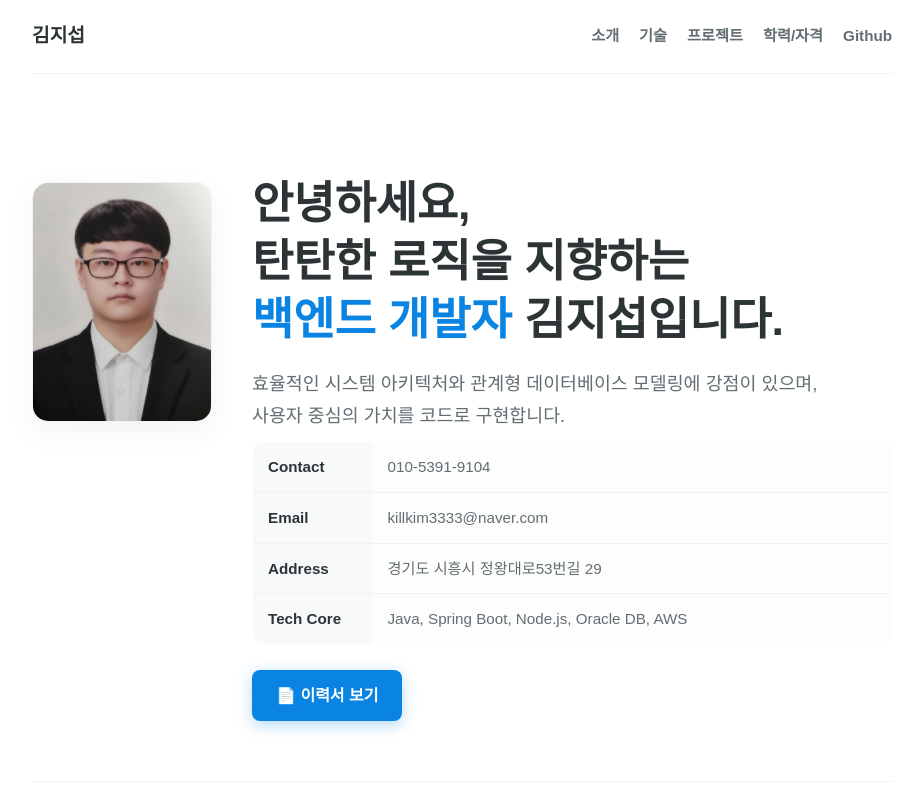
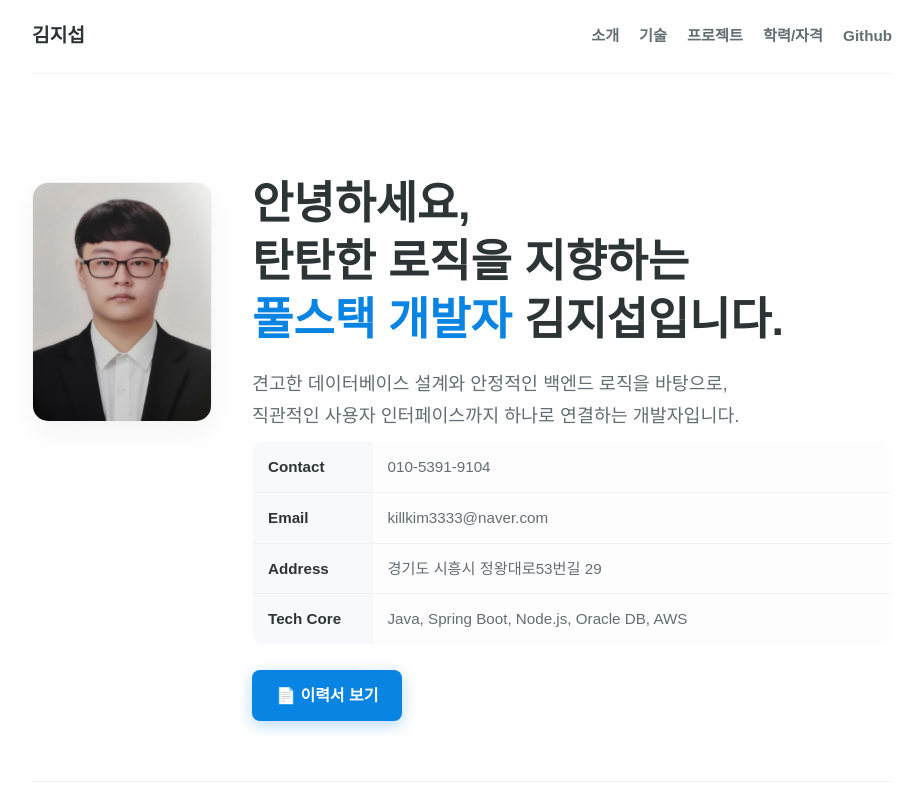
Before and after one commit to Jsblow001/my-portfolio, a plain HTML site: page index.html in a window 1280 px wide. Shown: the top 800 px of the page, without its empty margins (178-1101 px from the left). Drawn offline with nearby package versions, Linux system fonts and the light colour scheme; a web font is replaced by a local one.

Commit message:
Add files via upload
인덱스 변경

```diff
--- a/index.html
+++ b/index.html
@@ -323,8 +323,9 @@
                 <img src="img/profile.jpg" alt="김지섭 증명사진">
             </div>
             <div class="hero-content">
-                <h1>안녕하세요,<br>탄탄한 로직을 지향하는<br><span>백엔드 개발자</span> 김지섭입니다.</h1>
-                <p>효율적인 시스템 아키텍처와 관계형 데이터베이스 모델링에 강점이 있으며, <br>사용자 중심의 가치를 코드로 구현합니다.</p>
+                <h1>안녕하세요,<br>탄탄한 로직을 지향하는<br><span>풀스택 개발자</span> 김지섭입니다.</h1>
+                <p>견고한 데이터베이스 설계와 안정적인 백엔드 로직을 바탕으로,
+                    <br>직관적인 사용자 인터페이스까지 하나로 연결하는 개발자입니다.</p>
 
                 <table class="info-table">
                     <tr>
```
